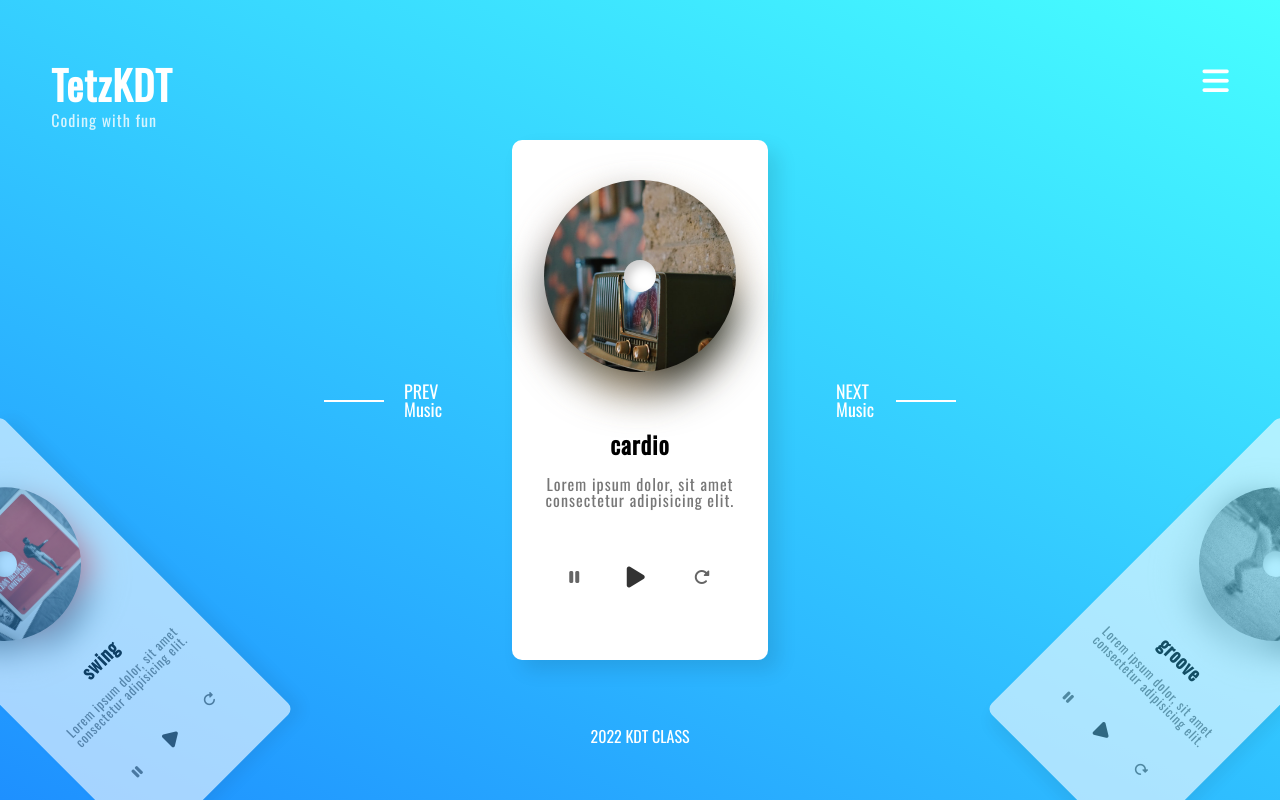
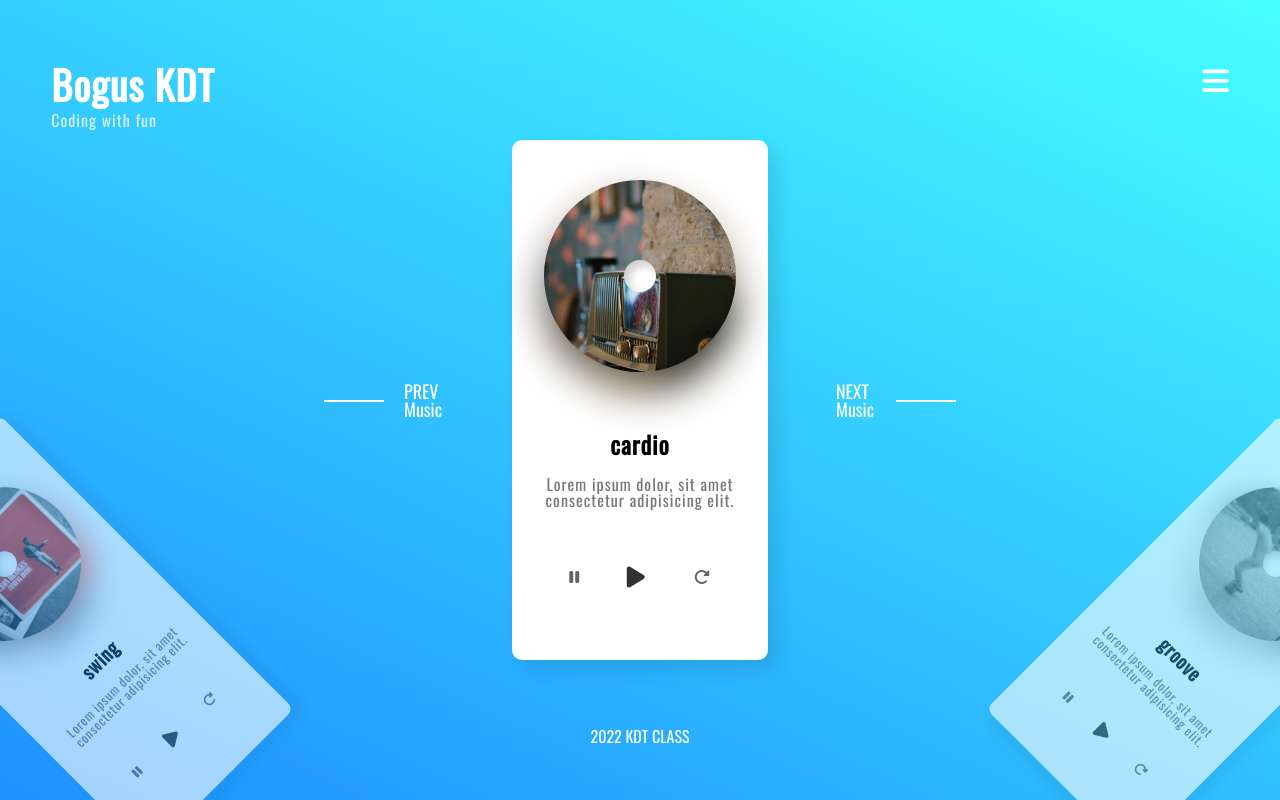
Before and after one commit to BoGusD/KDT-music-player, a plain HTML site: page index.html in a window 1280 px wide. Drawn offline with nearby package versions, Linux system fonts and the light colour scheme.

Commit message:
Update index.html

```diff
--- a/index.html
+++ b/index.html
@@ -14,7 +14,7 @@
 <body>
     <figure>
         <h1>
-            <strong>TetzKDT</strong><br>
+            <strong>Bogus KDT</strong><br>
             <span>Coding with fun</span>
         </h1>
 
```
